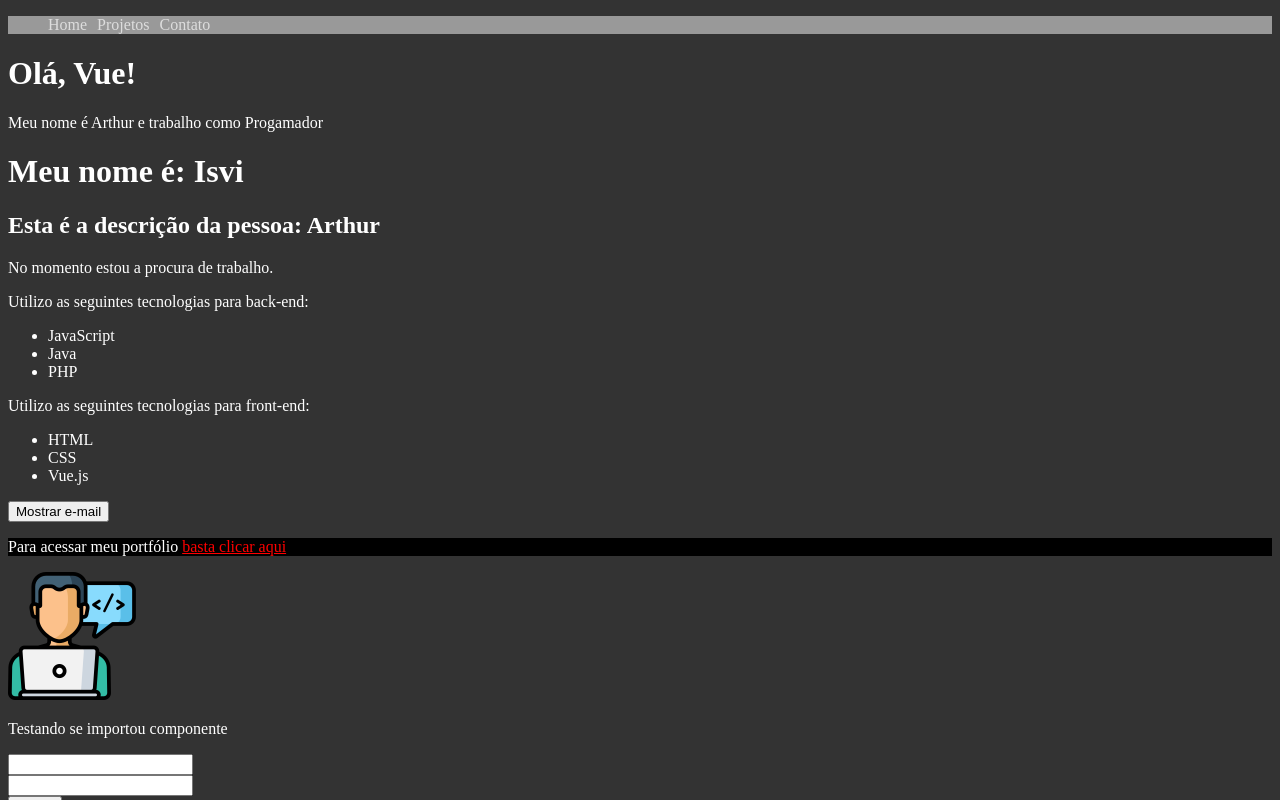
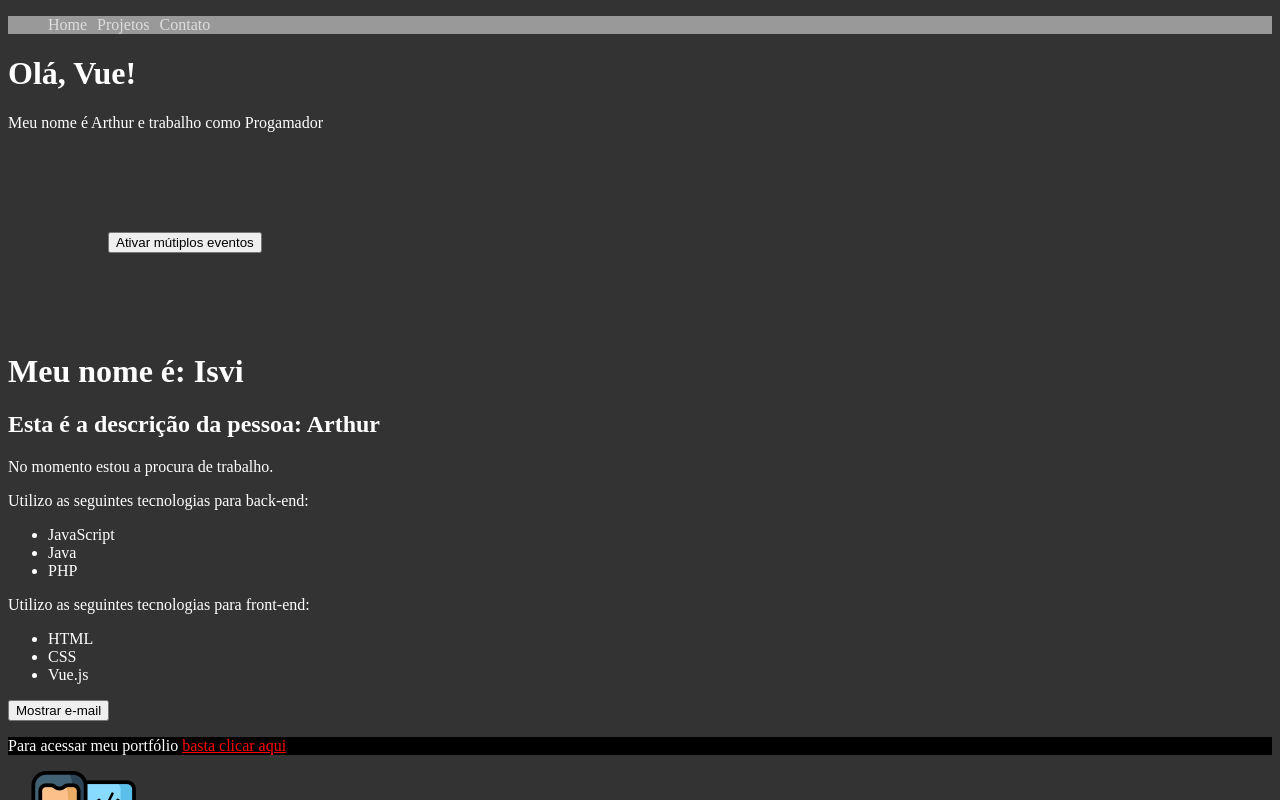
Before and after one commit to arthurisvi/helloWorldVue, a Vue app: page / in a window 1280 px wide. Shown: the top 800 px of the page. Built offline with nearby package versions, Linux system fonts and the light colour scheme.

Commit message:
multiplos eventos

```diff
--- /dev/null
+++ b/src/components/MultipleEvents.vue
@@ -0,0 +1,36 @@
+<template>
+<div>
+    <button @click="first(txt1, $event), second(txt2, $event)">Ativar mútiplos eventos</button>
+    <p>{{ multipleEvents}}</p>
+</div>
+
+</template>
+
+<script>
+    export default{
+        name: "MultipleEvents",
+        data(){
+            return{
+                multipleEvents: "",
+                txt1: "Primeiro evento!",
+                txt2: "Segundo evento!"
+            }
+        },methods:{
+            first(txt, e){
+               this.multipleEvents = txt
+            },
+            second (txt, e){
+                setTimeout(()=>this.multipleEvents = txt, 500)
+            }
+
+        }
+    }
+
+</script>
+
+<style scoped>
+    div{
+        margin: 100px;
+    }
+
+</style>
--- a/src/components/firstComponent.vue
+++ b/src/components/firstComponent.vue
@@ -4,12 +4,18 @@
     Olá, Vue!
     </h1>
     <p>Meu nome é {{ nome }} e trabalho como {{ profissao }}</p>
+    <MultipleEvents/>
 </div>
 </template>
 
 <script>
+import MultipleEvents from './MultipleEvents.vue'
+
 export default{
   name: 'firstComponent',
+  components:{
+    MultipleEvents
+  },
   data(){
       return{
           nome: "Arthur",
```
